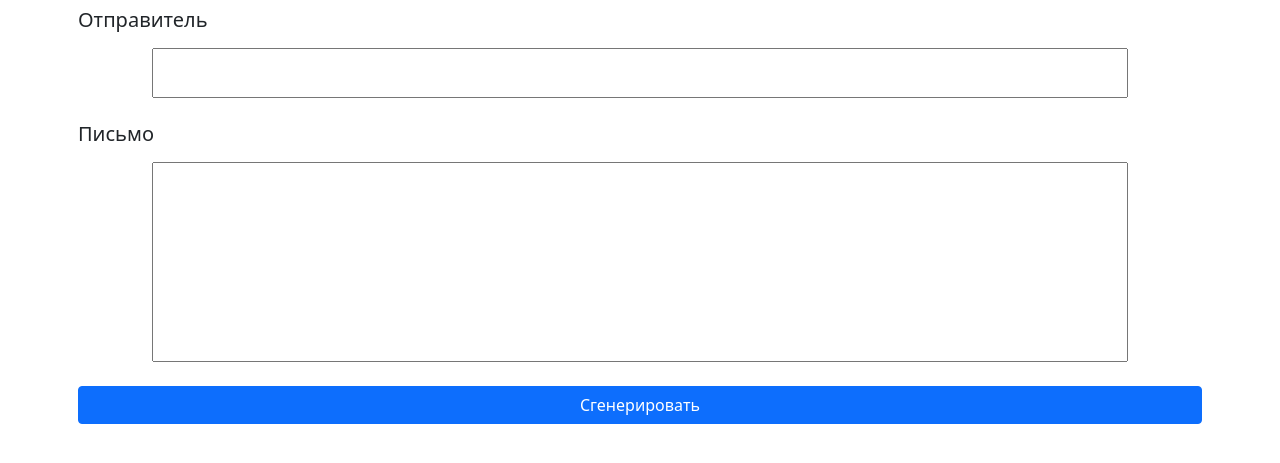
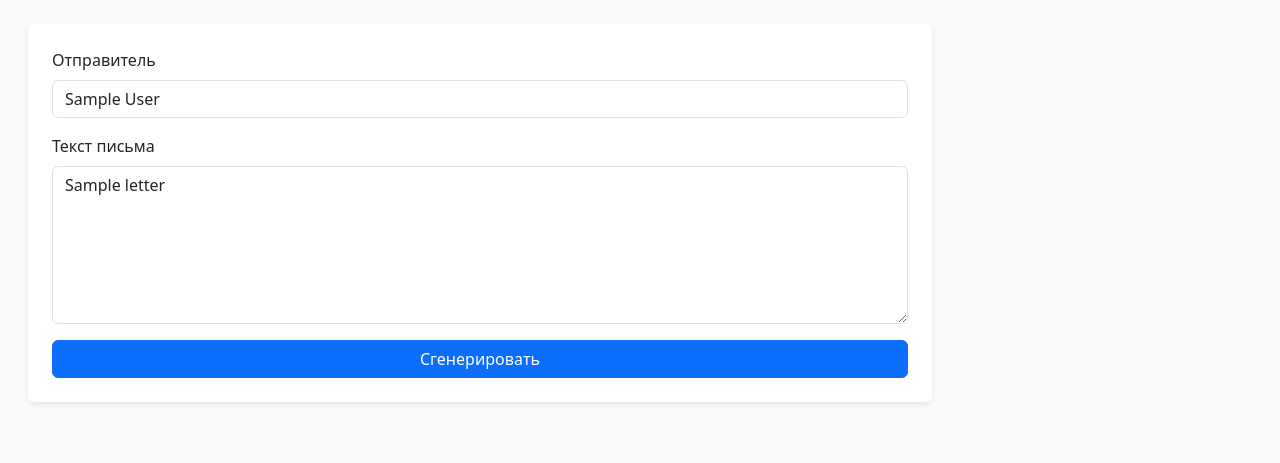
Before and after one commit to slonovaad/PSB_hackaton, a Django app: template ai_manager/web_app/templates/index.html in a window 1280 px wide. Shown: the top 463 px of the page. Run offline with Django 5.2, Linux system fonts and the light colour scheme; tables that the repository leaves empty hold one stand-in row (values such as "Sample post"); the template is opened without the code that fills it: values that come from a table or form of the project are taken from there, most other values are stand-ins (such as "Sample title", 1, 10 or a date in 2020).

Commit message:
Connect with base form front

```diff
--- a/ai_manager/web_app/templates/index.html
+++ b/ai_manager/web_app/templates/index.html
@@ -1,42 +1,94 @@
-<!doctype html>
-<html lang="en">
+<!DOCTYPE html>
+<html lang="ru">
+<head>
+    <meta charset="UTF-8">
+    <meta name="viewport" content="width=device-width, initial-scale=1.0">
+    <title>Почтовый клиент</title>
+    <link href="https://cdn.jsdelivr.net/npm/bootstrap@5.3.0/dist/css/bootstrap.min.css" rel="stylesheet">
+    <style>
+        .email-sidebar {
+            height: 100vh;
+            overflow-y: auto;
+        }
 
-<head>
-    <!-- Required meta tags -->
-    <meta charset="utf-8">
-    <meta name="viewport" content="width=device-width, initial-scale=1">
+        .email-content {
+            display: none;
+            border-left: 3px solid #0d6efd;
+        }
 
-    <!-- Bootstrap CSS -->
-    <link href="https://cdn.jsdelivr.net/npm/bootstrap@5.1.3/dist/css/bootstrap.min.css" rel="stylesheet"
-          integrity="sha384-1BmE4kWBq78iYhFldvKuhfTAU6auU8tT94WrHftjDbrCEXSU1oBoqyl2QvZ6jIW3" crossorigin="anonymous">
-    <title>AI assistant</title>
-    <style>
-    .form-group input{width:100%;height: 100%;}
+        .email-toggle:checked ~ .email-content {
+            display: block;
+        }
+
+        .email-toggle {
+            display: none;
+        }
+
+        .expand-icon {
+            transition: transform 0.3s ease;
+        }
+
+        .email-toggle:checked ~ .email-header .expand-icon {
+            transform: rotate(180deg);
+        }
+
+        .email-item:has(.email-toggle:checked) {
+            background-color: #e7f1ff;
+            border-left: 3px solid #0d6efd;
+        }
+
+        @media (max-width: 768px) {
+            .email-sidebar {
+                height: auto;
+                max-height: 40vh;
+            }
+        }
     </style>
 </head>
+<body class="bg-light">
+    {% csrf_token %}
+        <div class="container-fluid">
+        <div class="row">
+<div class="col-md-8 col-lg-9 py-4">
+                <div class="bg-white rounded shadow-sm p-4 mx-3">
 
-<body class="d-flex flex-column h-100">
-    {% csrf_token %}
-<div class="container p-2 mt-5>">
                     {% if is_post %}
-    <div class="mt-3"><h5>Срок ответа: до {{ deadline }}</h5></div>
-    <div class="mt-3"><h5>Тип обращения:
+                    <div class="row mb-3">
+                        <div class="col-md-6">
+                            <h5 class="mb-2">Срок ответа: до {{ deadline }}</h5>
+                        </div>
+                    </div>
+                    <div class="row mt-3"><h5>Тип обращения:
                     {% for item in type %}
                     {{ item }},
                     {% endfor %}
-    </h5></div>
-    <div class="mt-3">{{ answer }}</div>
-    <br>
+                    </h5>
+                    </div>
+                    <div class="row mb-3">
+                    <h5 class="mb-4">{{ answer }}</h5>
+                    </div>
+
                     {% endif %}
-        <div class="form-group">
+
                     <form action="/" method="POST">
                         {% csrf_token %}
-    <h5>{{ form.author.label}}</h5>
-    <div class="container-fluid mt-3" style="width: 1000px; height:50px;">{{ form.author }}</div>  <br>
-    <h5>{{ form.letter.label}}</h5>
-    <div class="container-fluid mt-3" style="width: 1000px; height: 200px;">{{ form.letter }}</div>  <br>
-        <input class="btn btn-primary" type="submit" value="Сгенерировать">
+                        <div class="mb-3">
+                            <label for="emailRecipient" class="form-label">Отправитель</label>
+                            <input type="text" class="form-control" id="emailRecipient" placeholder="Введите получателя" required name="author" value="{{ author }}">
+                        </div>
+
+
+                        <div class="mb-3">
+                            <label for="emailContent" class="form-label">Текст письма</label>
+                            <textarea class="form-control" id="emailContent" rows="6" placeholder="Введите текст письма" required name="letter">{{ letter }}</textarea>
+                        </div>
+
+                        <div class="d-flex gap-2">
+                            <input class="btn btn-primary" type="submit" value="Сгенерировать" style="width: 100%;">
+                        </div>
                     </form>
+                </div>
+            </div>
         </div>
     </div>
 </body>
```
Also changed, not shown: ai_manager/llm/lawyer_constants.py (added, +22 -0 lines), ai_manager/web_app/views.py (+6 -1 lines). Lines whose indentation alone changed are shown as unchanged.
